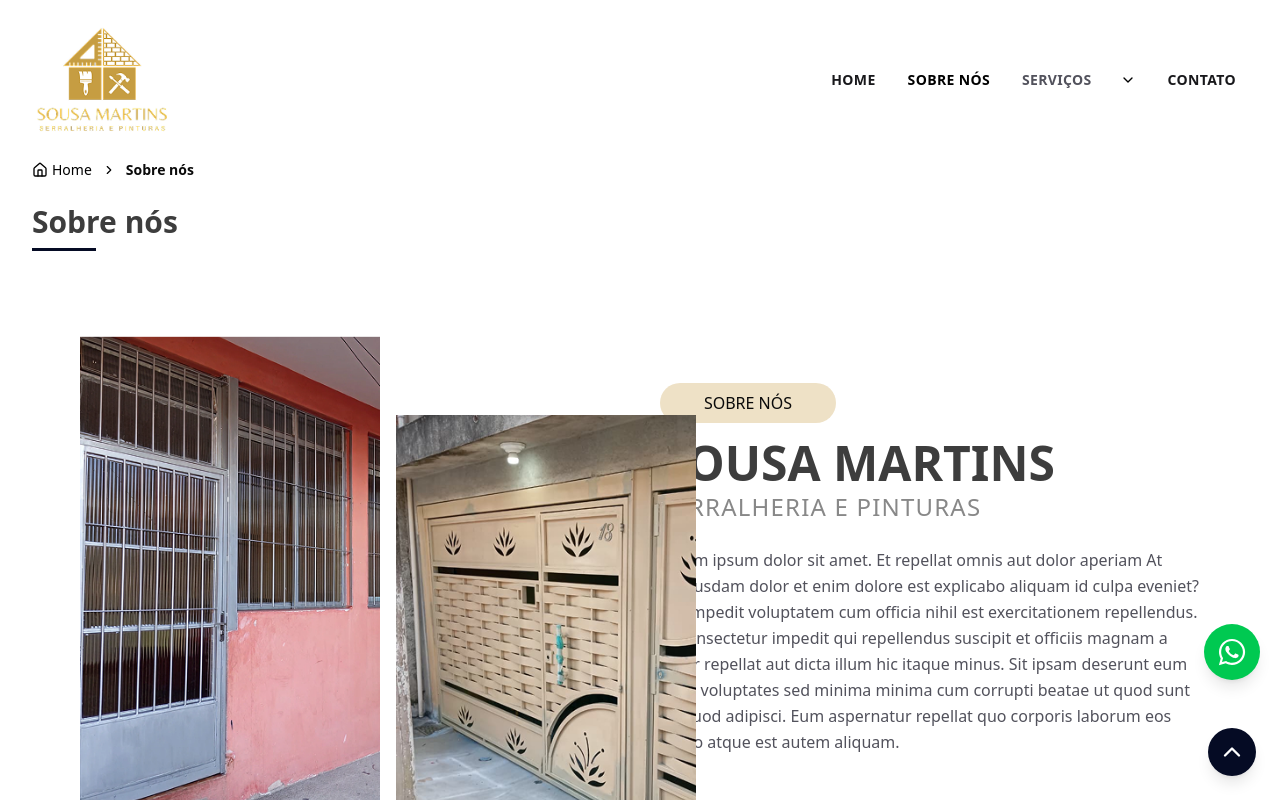
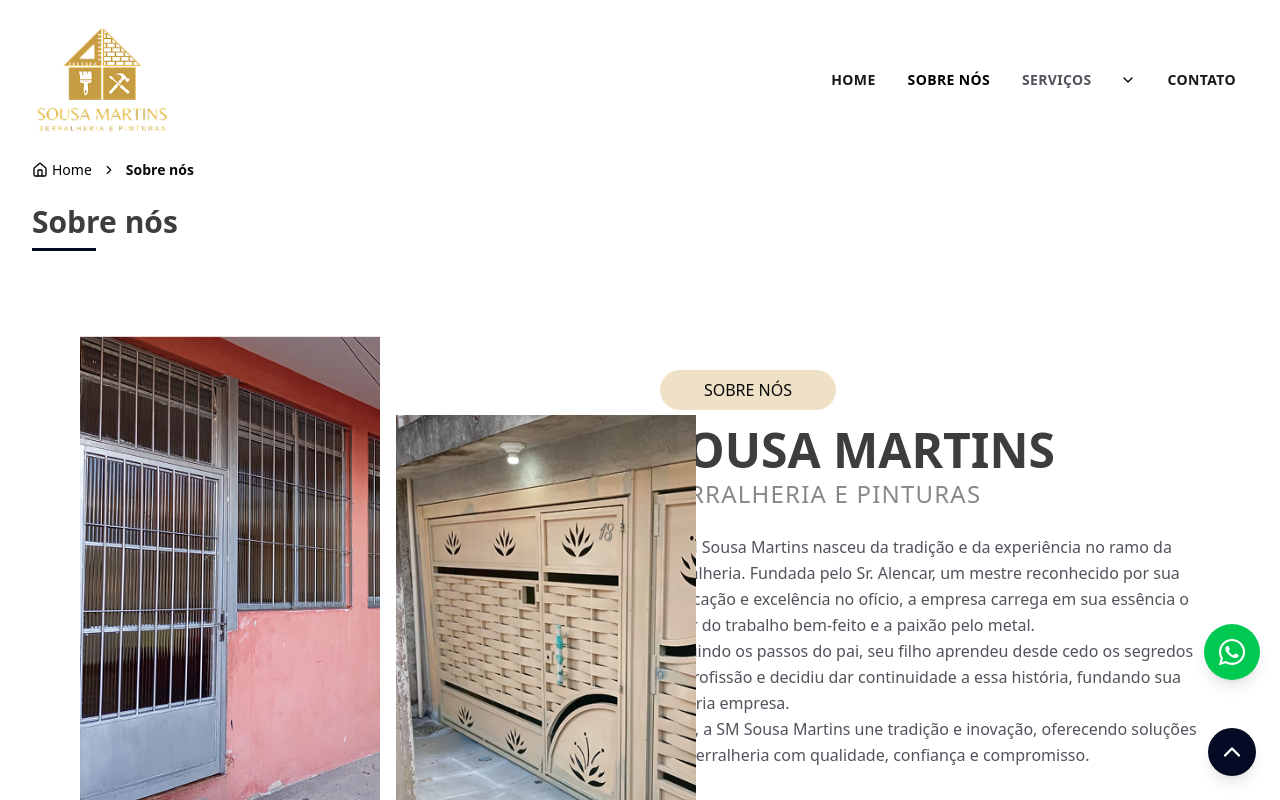
Before and after one commit to HeitorBMarini/souza-martins, a Next.js app: page /sobre-nos in a window 1280 px wide. Shown: the top 800 px of the page. Built offline with nearby package versions, Linux system fonts and the light colour scheme.

Commit message:
add texto quem somos

```diff
--- a/src/app/sobre-nos/page.tsx
+++ b/src/app/sobre-nos/page.tsx
@@ -93,15 +93,13 @@
                 SERRALHERIA E PINTURAS
               </h3>
               <p className="text-zinc-600 leading-relaxed">
-                Lorem ipsum dolor sit amet. Et repellat omnis aut dolor aperiam
-                At quibusdam dolor et enim dolore est explicabo aliquam id culpa
-                eveniet? Est impedit voluptatem cum officia nihil est
-                exercitationem repellendus. Et consectetur impedit qui
-                repellendus suscipit et officiis magnam a dolor repellat aut
-                dicta illum hic itaque minus. Sit ipsam deserunt eum dicta
-                voluptates sed minima minima cum corrupti beatae ut quod sunt ea
-                quod adipisci. Eum aspernatur repellat quo corporis laborum eos
-                libero atque est autem aliquam.
+               A SM Sousa Martins nasceu da tradição e da experiência no ramo da serralheria. Fundada  pelo Sr. Alencar, um mestre reconhecido por sua dedicação e excelência no ofício, a  empresa carrega em sua essência o valor do trabalho bem-feito e a paixão pelo metal.
+              </p>
+               <p className="text-zinc-600 leading-relaxed">
+               Seguindo os passos do pai, seu filho aprendeu desde cedo os segredos da profissão e  decidiu dar continuidade a essa história, fundando sua própria empresa.
+              </p>
+               <p className="text-zinc-600 leading-relaxed">
+               Hoje, a SM Sousa  Martins une tradição e inovação, oferecendo soluções em serralheria com qualidade,  confiança e compromisso.
               </p>
             </div>
           </div>
--- a/src/components/QuemSomos.tsx
+++ b/src/components/QuemSomos.tsx
@@ -39,15 +39,16 @@
                     </h1>
                     <h3 className="mt-0 mb-6 grey text-2xl fw-bold text-uppercase text-[var(--grey-custom)] tracking-wider">SERRALHERIA E PINTURAS</h3>
                     <p className="text-zinc-600 leading-relaxed">
-                        Lorem ipsum dolor sit amet. Et repellat omnis aut dolor aperiam At quibusdam dolor et enim dolore est explicabo aliquam id culpa eveniet? Est impedit voluptatem cum officia nihil est exercitationem repellendus. Et consectetur impedit qui repellendus suscipit et officiis magnam a dolor repellat aut dicta illum hic itaque minus. Sit ipsam deserunt eum dicta voluptates sed minima minima cum corrupti beatae ut quod sunt ea quod adipisci. Eum aspernatur repellat quo corporis laborum eos libero atque est autem aliquam
-                    </p>
+                        A SM Sousa Martins nasceu da tradição e da experiência no ramo da serralheria. Fundada  pelo Sr. Alencar, um mestre reconhecido por sua dedicação e excelência no ofício, a  empresa carrega em sua essência o valor do trabalho bem-feito e a paixão pelo metal.                      </p>
+                    <p className="text-zinc-600 leading-relaxed">
+                    Seguindo os passos do pai, seu filho aprendeu desde cedo os segredos da profissão e  decidiu dar continuidade a essa história, fundando sua própria empresa.           </p>
                     <div className="pt-4">
                         <Link href="/quem-somos">
                             <Button
                                 size="lg"
                                 className="uppercase rounded-full text-uppercase cursor-pointer text-white bg-secondary tracking-wide font-semibold hover:bg-primary"
                             >
-                               saiba mais
+                                saiba mais
                             </Button>
                         </Link>
                     </div>
```
